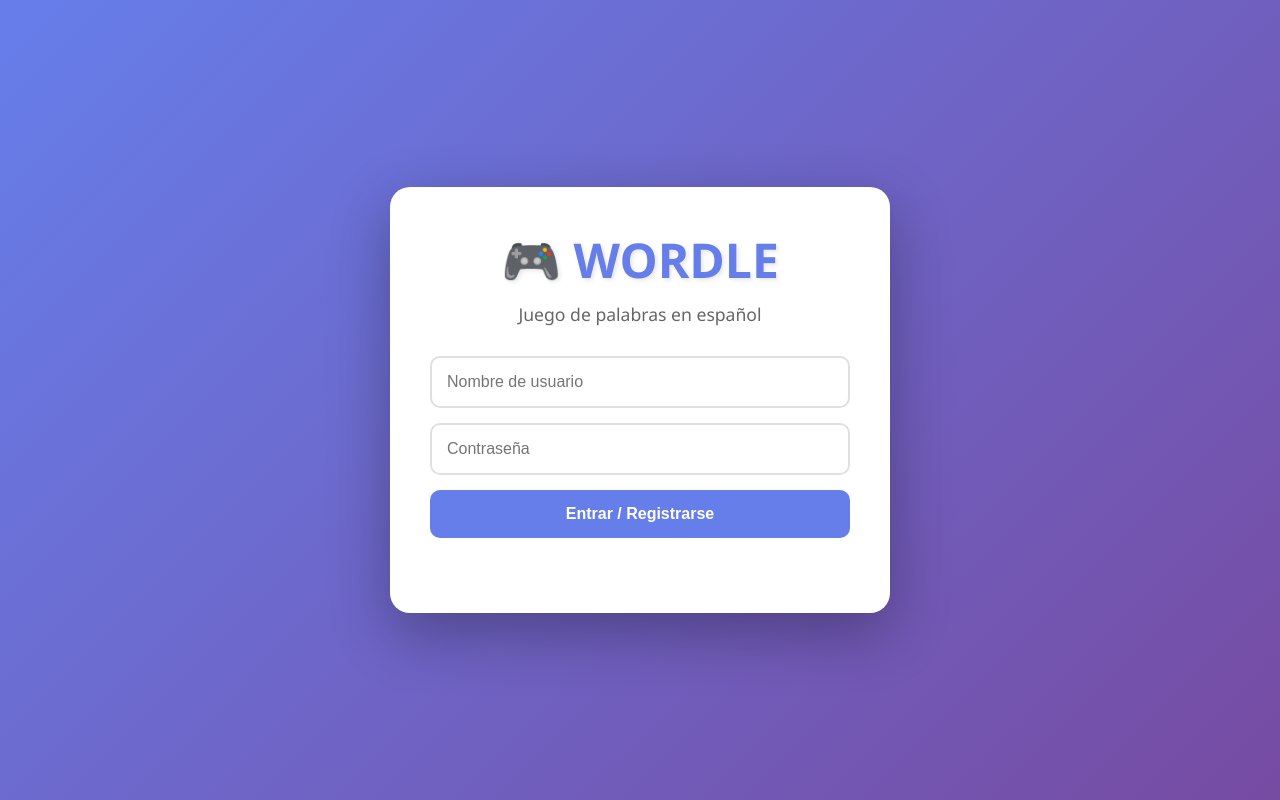
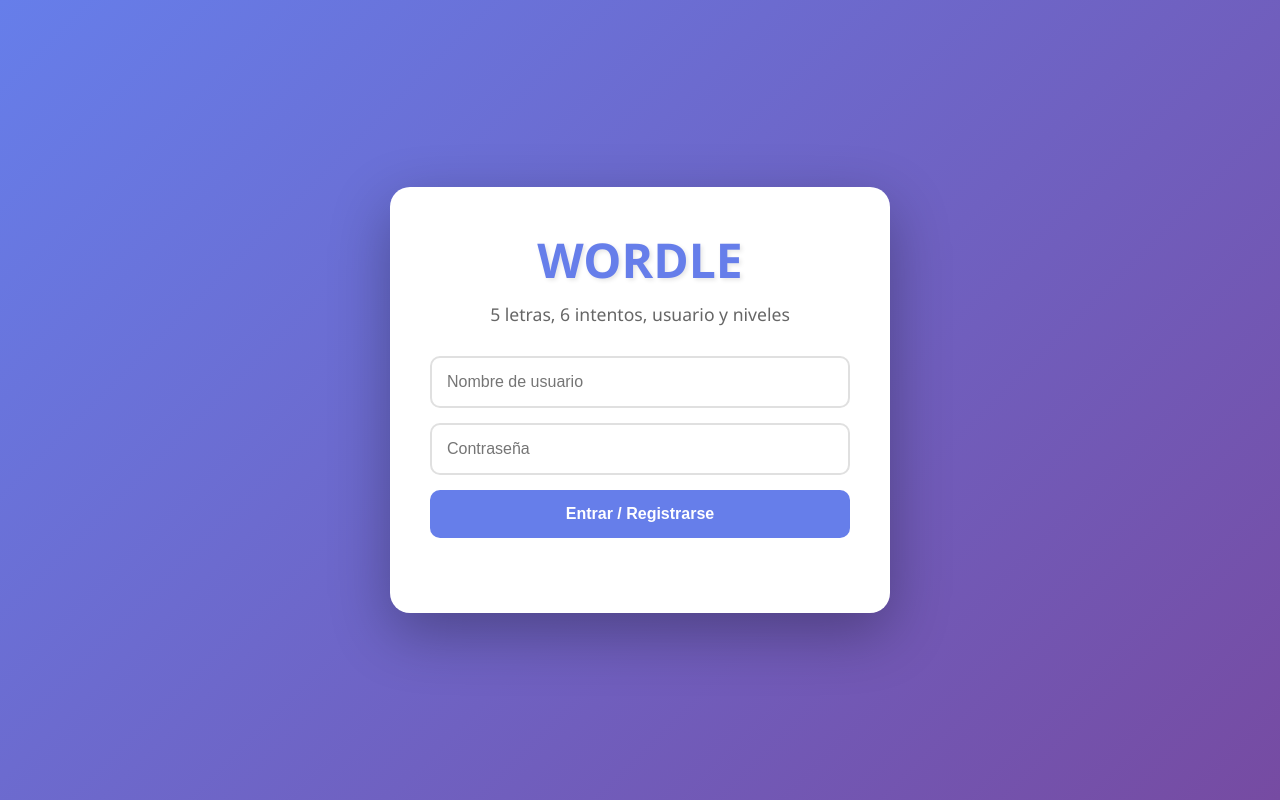
Before and after one commit to aghaza/webwordle, a plain HTML site: page index.html in a window 1280 px wide. Drawn offline with Linux system fonts and the light colour scheme.

Commit message:
Update index.html

```diff
--- a/index.html
+++ b/index.html
@@ -9,8 +9,8 @@
 <body>
     <div id="login-screen" class="screen">
         <div class="login-container">
-            <h1>🎮 WORDLE</h1>
-            <p class="subtitle">Juego de palabras en español</p>
+            <h1>WORDLE</h1>
+            <p class="subtitle">5 letras, 6 intentos, usuario y niveles</p>
             <div class="login-form">
                 <input type="text" id="username" placeholder="Nombre de usuario" autocomplete="off">
                 <input type="password" id="password" placeholder="Contraseña" autocomplete="off">
```
